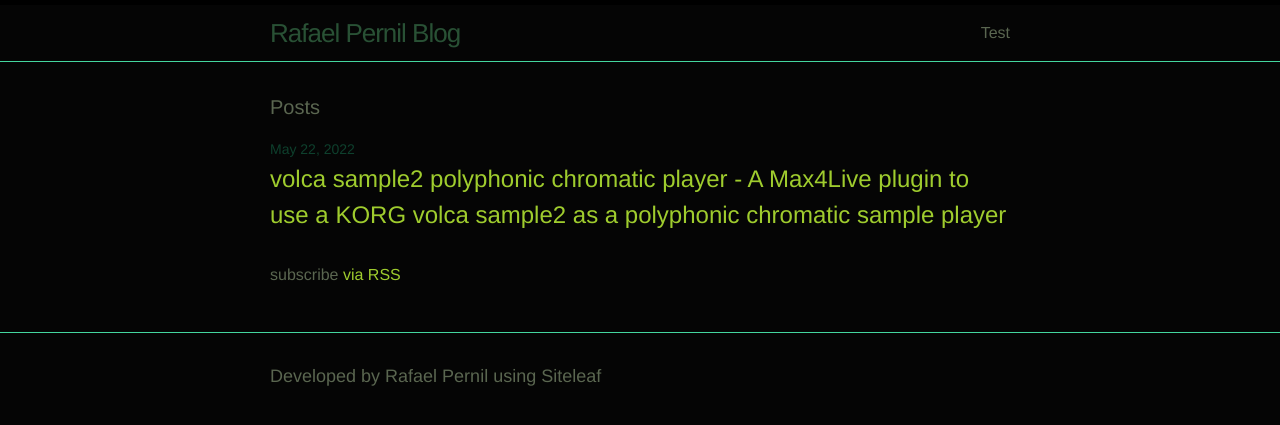
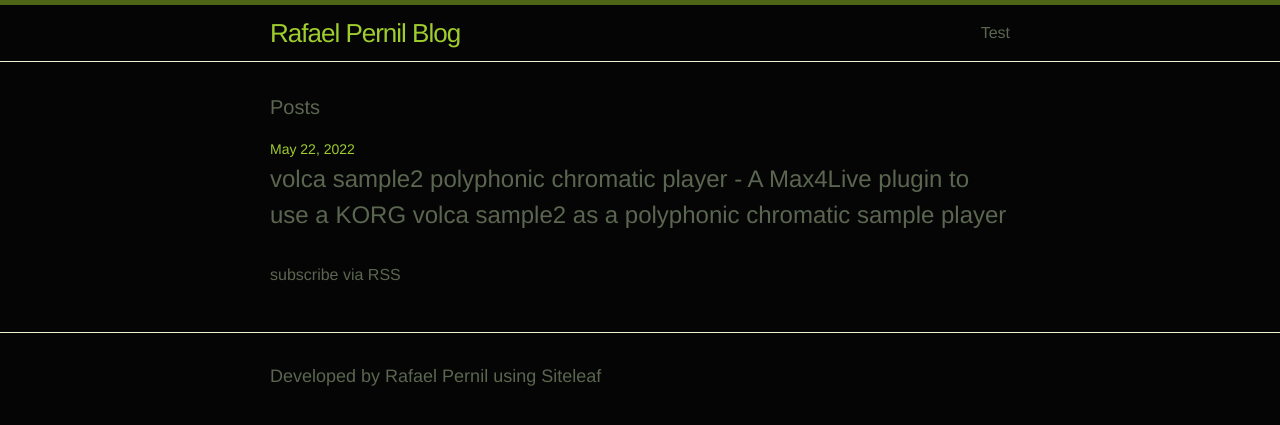
Before and after one commit to rafaelpernil2/blog-en, a Jekyll site: the page built from index.html, in a window 1280 px wide. Shown: the top 425 px of the page. Built offline with Jekyll 4.4.1, drawn with Linux system fonts in a browser that asks for light colours.

Commit message:
fix: More color changes

```diff
--- a/_sass/_layout.scss
+++ b/_sass/_layout.scss
@@ -205,7 +205,7 @@
     font-size: 42px;
     letter-spacing: -1px;
     line-height: 1;
-    color: $brand-color;
+    color: $title-color;
 
     @include media-query($on-laptop) {
         font-size: 36px;
--- a/css/main.scss
+++ b/css/main.scss
@@ -16,10 +16,10 @@ $spacing-unit:     30px;
 
 $text-color:       #5a6650;
 $background-color: #050505;
-$title-color:      #295135;
-$brand-color:      #9fcc2e;
+$title-color:      #9fcc2e;
+$brand-color:      #5a6650;
 
-$grey-color:       #0e402d;
+$grey-color:       #9fcc2e;
 $grey-color-light: lighten($grey-color, 40%);
 $grey-color-dark:  darken($grey-color, 25%);
 
```
